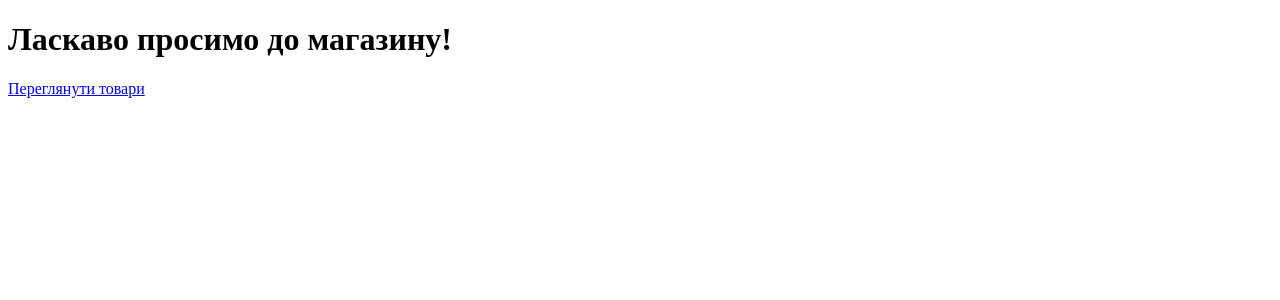
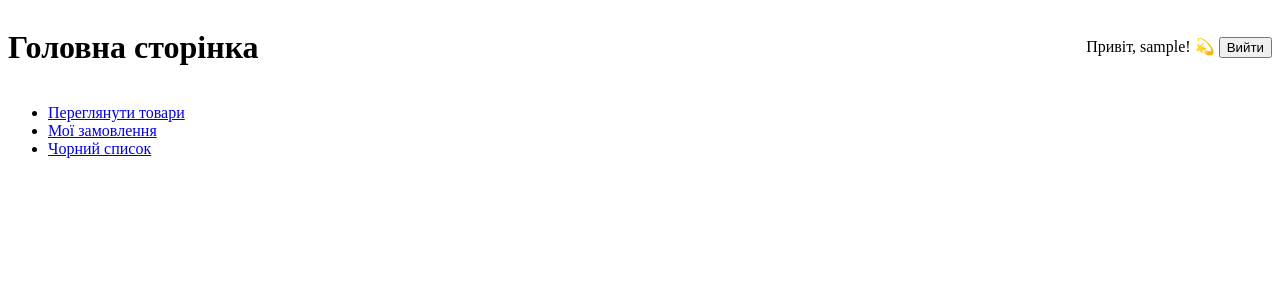
Before and after one commit to ViktoriaTereshcenko/oop-lab1-sem2, a Python web app: template lab1/ShopV1/views/templates/index.html in a window 1280 px wide. Shown: the top 300 px of the page. Run offline with Jinja, Linux system fonts and the light colour scheme; the template is opened without the code that fills it: most values are stand-ins (such as "Sample title", 1, 10 or a date in 2020).

Commit message:
Update index.html

```diff
--- a/lab1/ShopV1/views/templates/index.html
+++ b/lab1/ShopV1/views/templates/index.html
@@ -2,10 +2,23 @@
 <html lang="uk">
 <head>
     <meta charset="UTF-8">
-    <title>Ласкаво просимо до магазину</title>
+    <title>Головна сторінка</title>
+    <style>
+        .top-bar { display: flex; justify-content: space-between; align-items: center; }
+    </style>
 </head>
 <body>
-    <h1>Ласкаво просимо до магазину!</h1>
-    <a href="products/list.html">Переглянути товари</a>
+    <div class="top-bar">
+        <h1>Головна сторінка</h1>
+        <div>
+            <span>Привіт, {{ username }}! 💫</span>
+            <a href="/logout"><button>Вийти</button></a>
+        </div>
+    </div>
+    <ul>
+        <li><a href="/products">Переглянути товари</a></li>
+        <li><a href="/orders">Мої замовлення</a></li>
+        <li><a href="/blacklist">Чорний список</a></li>
+    </ul>
 </body>
 </html>
```
